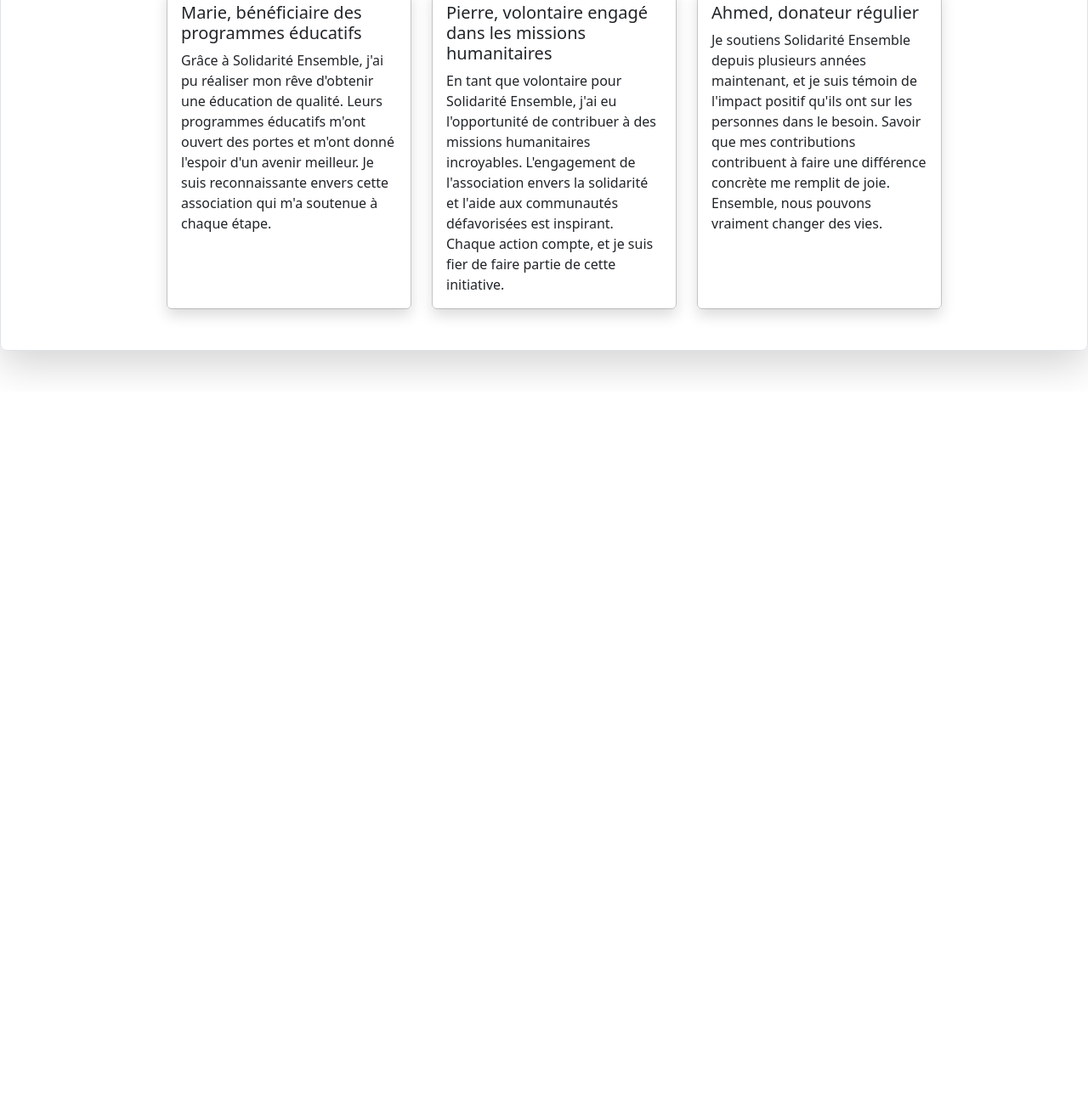
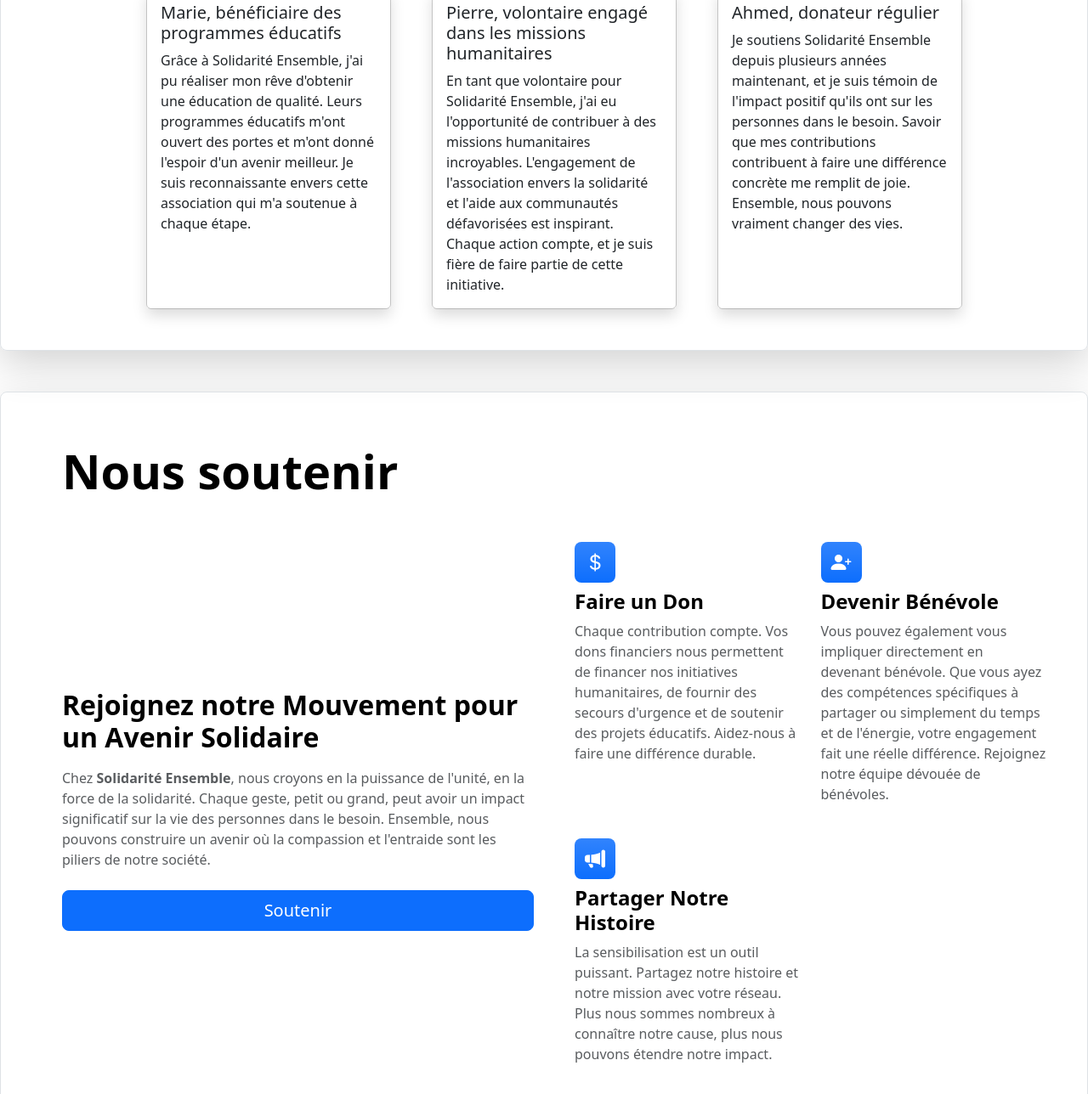
Before and after one commit to YoanMen/Bootstrap-exercise-site, a website: page index.html in a window 1280 px wide. Shown: the part 2398-3686 px from the top of the page at 85% size. Before the commit the page ends 2859 px from the top, so only its background shows below. Drawn offline with nearby package versions, Linux system fonts and the light colour scheme.

Commit message:
implement support section

```diff
--- a/index.html
+++ b/index.html
@@ -18,26 +18,22 @@
     <header class="d-flex justify-content-center py-3">
       <ul class="nav nav-pills">
         <li class="nav-item"><a href="/" class="nav-link active" aria-current="page">Accueil</a></li>
-        <li class="nav-item"><a href="#Association" class="nav-link">Notre association</a></li>
-        <li class="nav-item"><a href="#Testimonial" class="nav-link">Témoignages</a></li>
-        <li class="nav-item"><a href="#Support_us" class="nav-link">Nous soutenir</a></li>
+        <li class="nav-item"><a href="/#Association" class="nav-link">Notre association</a></li>
+        <li class="nav-item"><a href="/Testimonial" class="nav-link">Témoignages</a></li>
+        <li class="nav-item"><a href="/#Support_us" class="nav-link">Nous soutenir</a></li>
         <li class="nav-item"><a href="/events" class="nav-link">Nos prochains évenement</a></li>
-        <li class="nav-item"><a href="#" class="nav-link">Contact</a></li>
+        <li class="nav-item"><a href="/contact" class="nav-link">Contact</a></li>
       </ul>
     </header>
   </div>
   <!-- END DESKTOP NAV -->
 
   <!-- MOBIL NAV -->
-  <div class="hidden-mobile">
+  <div class="hidden-mobile pt-4">
     <header>
-      <nav class="navbar bg-body-tertiary fixed-top">
+      <nav class="navbar bg-body-tertiary fixed-top shadow   ">
         <div class="container-fluid">
-          <a class="navbar-brand" href="/">
-            <img src="assets/image/bootstrap-logo.svg" alt="Logo" width="30" height="24"
-              class="d-inline-block align-text-top">
-            Solidarité Ensemble
-          </a>
+          <h1> Solidarité Ensemble </h1>
           <button class="navbar-toggler" type="button" data-bs-toggle="offcanvas" data-bs-target="#offcanvasNavbar"
             aria-controls="offcanvasNavbar" aria-label="Toggle navigation">
             <span class="navbar-toggler-icon"></span>
@@ -51,11 +47,11 @@
             <div class="offcanvas-body">
               <ul class="navbar-nav justify-content-end flex-grow-1 pe-3">
                 <li class="nav-item"><a href="/" class="nav-link active" aria-current="page">Accueil</a></li>
-                <li class="nav-item"><a href="#Association" class="nav-link">Notre association</a></li>
-                <li class="nav-item"><a href="#Testimonial" class="nav-link">Témoignages</a></li>
-                <li class="nav-item"><a href="#Support_us" class="nav-link">Nous soutenir</a></li>
+                <li class="nav-item"><a href="/#Association" class="nav-link">Notre association</a></li>
+                <li class="nav-item"><a href="/#Testimonial" class="nav-link">Témoignages</a></li>
+                <li class="nav-item"><a href="/#Support_us" class="nav-link">Nous soutenir</a></li>
                 <li class="nav-item"><a href="/events" class="nav-link">Nos prochains évenement</a></li>
-                <li class="nav-item"> <a class="nav-link" href="#">Contact</a>
+                <li class="nav-item"> <a class="nav-link" href="/contact">Contact</a>
                 </li>
               </ul>
 
@@ -95,20 +91,23 @@
     <section id="Association"
       class="d-flex flex-wrap  p-4 pb-0 pe-lg-0 pt-lg-5 align-items-center justify-content-center  rounded-3 border shadow-lg mb-5 ">
       <div class=" col-lg-7 p-3 p-lg-5 pt-lg-3">
-        <h1 class="display-4 fw-bold lh-1 text-body-emphasis">Notre Association</h1>
+        <h2 class="display-4 fw-bold lh-1 text-body-emphasis">Notre Association</h2>
         <p class="lead">Nous sommes une association dévouée à promouvoir la solidarité et l'unité au sein de notre
           communauté. Fondée en 1987, notre objectif est de renforcer les liens entre les membres de la
           société et de créer un environnement où chacun se sent soutenu et inclus. Nous croyons en des valeurs
           fondamentales telles que l'empathie, l'égalité et la collaboration, et nous nous efforçons de les incarner
           dans toutes nos actions.
           <br><br>
-          Chez <strong>Solidarité Ensemble</strong>, nous nous engageons à développer des initiatives qui favorisent la
+          Chez <strong>Solidarité Ensemble</strong>, nous nous engageons à développer des initiatives qui favorisent
+          la
           solidarité et
-          l'entraide. Grâce à notre dévouement et à l'aide de nos membres passionnés, nous travaillons à créer un impact
+          l'entraide. Grâce à notre dévouement et à l'aide de nos membres passionnés, nous travaillons à créer un
+          impact
           positif durable dans notre communauté.
           <br><br>
           Explorez notre site pour en savoir plus sur notre histoire, nos projets actuels et comment vous pouvez vous
-          impliquer. Rejoignez-nous dans cette aventure, car ensemble, nous pouvons construire un avenir plus solidaire.
+          impliquer. Rejoignez-nous dans cette aventure, car ensemble, nous pouvons construire un avenir plus
+          solidaire.
           <br><br>
           Merci de soutenir notre cause et de faire partie de la famille Solidarité Ensemble !
         </p>
@@ -123,8 +122,8 @@
     <section id="Testimonial"
       class="d-flex flex-wrap p-4 pb-0 pe-lg-0 pt-lg-5 align-items-center justify-content-center  rounded-3 border shadow-lg mb-5 ">
       <div class="  p-3 p-lg-5 pt-lg-3">
-        <h1 class="display-4 fw-bold lh-1 text-body-emphasis text-center pb-5 ">Nos Témoignages</h1>
-        <div class="container d-flex gap-4 flex-wrap justify-content-center   ">
+        <h2 class="display-4 fw-bold lh-1 text-body-emphasis text-center pb-5 ">Nos Témoignages</h2>
+        <div class="container d-flex gap-5  flex-wrap justify-content-center   ">
 
           <div class="card" style="width: 18rem;">
             <img src="/assets/image/00013-3653519881_upscayl_4x_RealESRGAN_General_x4_v3.png" class="card-img-top"
@@ -143,7 +142,7 @@
               <h2 class="fs-5 ">Pierre, volontaire engagé dans les missions humanitaires</h2>
               <p class="card-text">En tant que volontaire pour Solidarité Ensemble, j'ai eu l'opportunité de contribuer
                 à des missions humanitaires incroyables. L'engagement de l'association envers la solidarité et l'aide
-                aux communautés défavorisées est inspirant. Chaque action compte, et je suis fier de faire partie de
+                aux communautés défavorisées est inspirant. Chaque action compte, et je suis fière de faire partie de
                 cette initiative.</p>
             </div>
           </div>
@@ -162,6 +161,61 @@
       </div>
     </section>
 
+
+    <section id="Support_us"
+      class="d-flex flex-wrap p-4 pb-0 pe-lg-0 pt-lg-5 align-items-center justify-content-center  rounded-3 border shadow-lg mb-5 ">
+      <div class=" p-3 p-lg-5 pt-lg-3 ">
+        <h2 class="display-4 fw-bold lh-1 text-body-emphasis  ">Nous soutenir</h2>
+        <div class="row row-cols-1 row-cols-md-2 align-items-md-center g-5 py-5">
+          <div class="col d-flex flex-column align-items-start gap-2">
+            <h2 class="fw-bold text-body-emphasis">Rejoignez notre Mouvement pour un Avenir Solidaire</h2>
+            <p class="text-body-secondary">Chez <strong>Solidarité Ensemble</strong>, nous croyons en la puissance de
+              l'unité, en la
+              force de la solidarité. Chaque geste, petit ou grand, peut avoir un impact significatif sur la vie des
+              personnes dans le besoin. Ensemble, nous pouvons construire un avenir où la compassion et l'entraide sont
+              les piliers de notre société.</p>
+            <a href="/support-us" class="btn btn-primary btn-lg w-100  ">Soutenir</a>
+          </div>
+
+          <div class="col">
+            <div class="row row-cols-1 row-cols-sm-2 g-4">
+              <div class="col d-flex flex-column gap-2">
+                <div style="width: 48px; height: 48px;"
+                  class="feature-icon-small d-inline-flex align-items-center justify-content-center text-bg-primary bg-gradient fs-4 rounded-3">
+                  <i class="bi bi-currency-dollar"></i>
+                </div>
+                <h4 class="fw-semibold mb-0 text-body-emphasis">Faire un Don</h4>
+                <p class="text-body-secondary">Chaque contribution compte. Vos dons financiers nous permettent de
+                  financer nos initiatives humanitaires, de fournir des secours d'urgence et de soutenir des projets
+                  éducatifs. Aidez-nous à faire une différence durable.</p>
+              </div>
+
+              <div class="col d-flex flex-column gap-2">
+                <div style="width: 48px; height: 48px;"
+                  class="feature-icon-small d-inline-flex align-items-center justify-content-center text-bg-primary bg-gradient fs-4 rounded-3">
+                  <i class="bi bi-person-plus-fill"></i>
+                </div>
+                <h4 class="fw-semibold mb-0 text-body-emphasis">Devenir Bénévole</h4>
+                <p class="text-body-secondary">Vous pouvez également vous impliquer directement en devenant bénévole.
+                  Que vous ayez des compétences spécifiques à partager ou simplement du temps et de l'énergie, votre
+                  engagement fait une réelle différence. Rejoignez notre équipe dévouée de bénévoles.</p>
+              </div>
+
+              <div class="col d-flex flex-column gap-2">
+                <div style="width: 48px; height: 48px;"
+                  class="feature-icon-small d-inline-flex align-items-center justify-content-center text-bg-primary bg-gradient fs-4 rounded-3">
+                  <i class="bi bi-megaphone-fill"></i>
+                </div>
+                <h4 class="fw-semibold mb-0 text-body-emphasis">Partager Notre Histoire</h4>
+                <p class="text-body-secondary">La sensibilisation est un outil puissant. Partagez notre histoire et
+                  notre mission avec votre réseau. Plus nous sommes nombreux à connaître notre cause, plus nous pouvons
+                  étendre notre impact.</p>
+              </div>
+            </div>
+          </div>
+        </div>
+
+    </section>
   </main>
 
   <script src=" https://cdn.jsdelivr.net/npm/bootstrap@5.3.2/dist/js/bootstrap.bundle.min.js"
```
